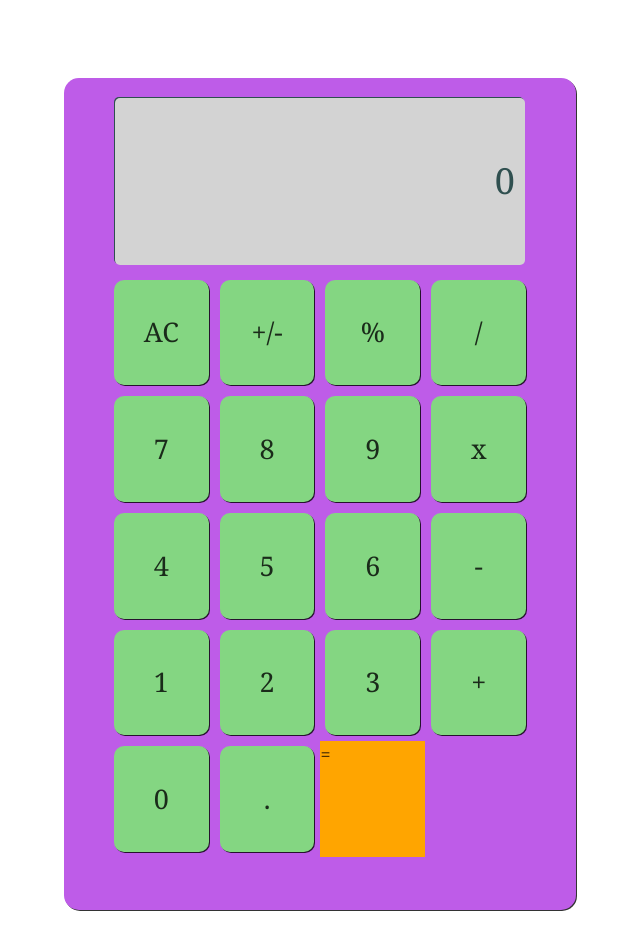
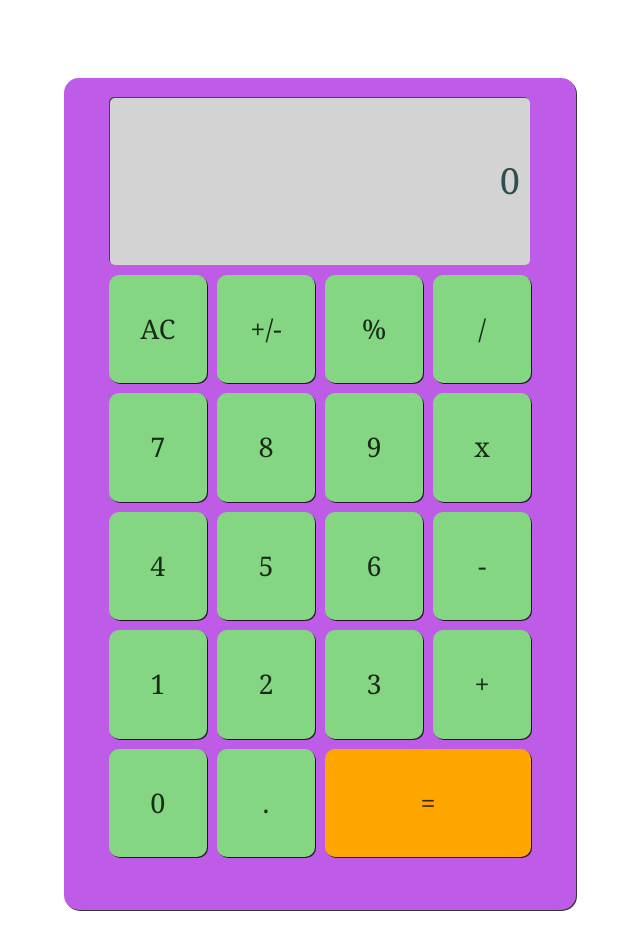
Before and after one commit to kdv24/hookulator, a Gatsby site: page / in a window 1280 px wide. Shown: the whole page, without its empty margins (320-960 px from the left). Built offline with nearby package versions, Linux system fonts and the light colour scheme; Gatsby itself is replaced by a stand-in of ours.

Commit message:
adjust grid for equal button to be 2x width

```diff
--- a/src/components/calculator.css
+++ b/src/components/calculator.css
@@ -29,7 +29,7 @@ a:hover {
   background-color: lightgray;
   display: flex;
   height: 20%;
-  width: 80%;
+  width: 82%;
   margin-top: 20px;
   flex-direction: row-reverse;
   align-items: center;
@@ -48,17 +48,16 @@ a:hover {
   margin-top: 10px;
   margin-bottom: 10px;
   display: grid;
-  grid-template-columns: repeat(4, auto);
+  grid-template-columns: 1fr 1fr 1fr 1fr;
   grid-template-rows: repeat(5, auto);
   grid-template-areas:
     "keys"
     "equalButton";
-  grid-gap: 1px;
+  grid-gap: 10px;
 }
 
 .keys {
   background-color: #84d682;
-  margin: 5px;
   display: flex;
   min-width: 40px;
   min-height: 40px;
@@ -75,7 +74,16 @@ a:hover {
   display: grid;
   background-color: orange;
   grid-area: "equalButton";
-  grid-template-columns: 2fr auto;
+  grid-column-start: 3;
+  grid-column-end: 5;
+  min-width: 40px;
+  min-height: 40px;
+  justify-content: center;
+  align-items: center;
+  font-size: 1.5em;
+  border-radius: 10px;
+  box-shadow: 1px 1px;
+  display: flex;
 }
 
 @media only screen and (max-width: 480px) {
```
